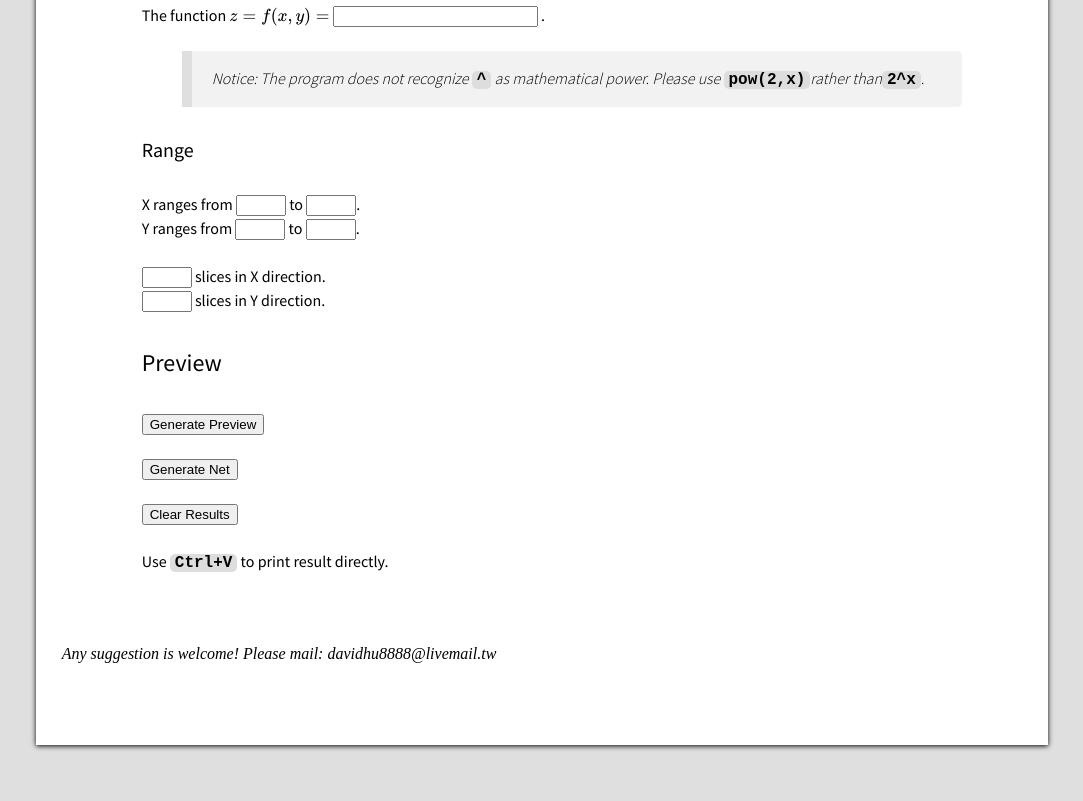
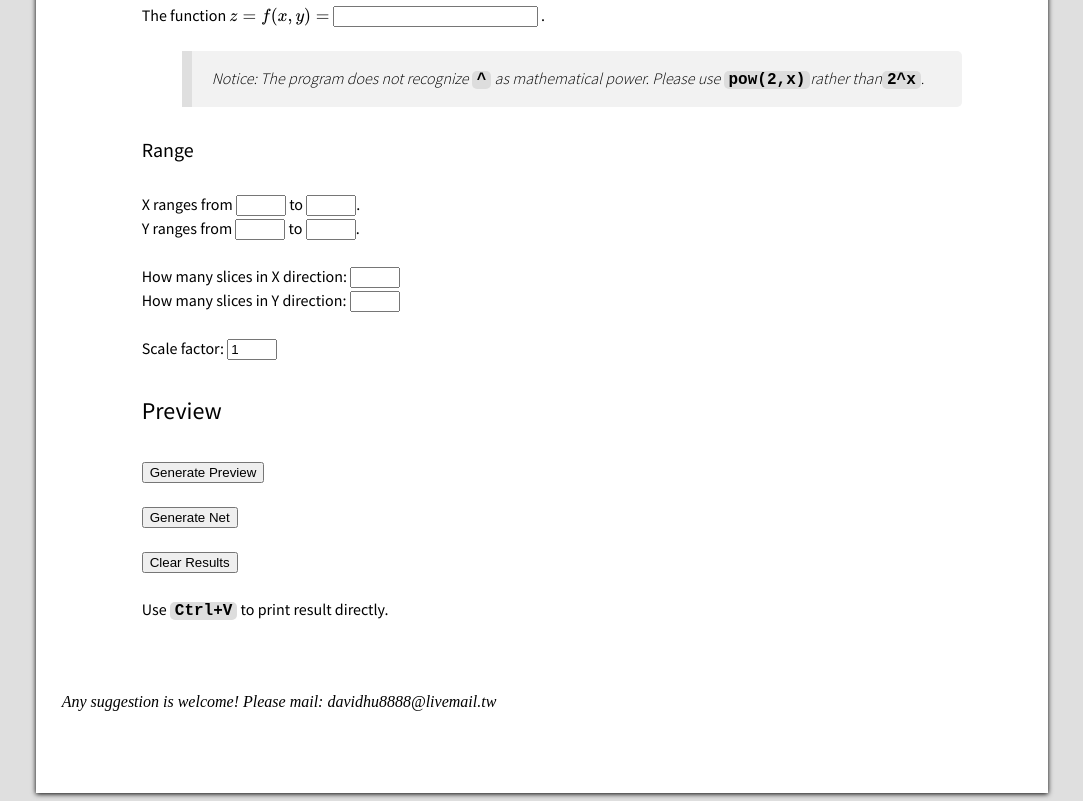
Before and after one commit to davidhu3141/OpenzFunction, a plain HTML site: page index.html in a window 1280 px wide. Shown: the part 1046-1847 px from the top of the page, without its empty margins (98-1181 px from the left). Before the commit the page ends 1799 px from the top, so only its background shows below. Drawn offline with nearby package versions, Linux system fonts and the light colour scheme; some packages are replaced by stand-ins of ours.

Commit message:
renew readme list, add scale factor

```diff
--- a/index.html
+++ b/index.html
@@ -118,7 +118,7 @@
 					geo.initLines(f);
 					segments = geo.drawVirtual();
 
-					var ckp = ck / Math.min(xd, yd);
+					var ckp = ck / Math.min(xd, yd) * parseFloat($("#sf").val());
 					d3.select(".datavis")
 						.append("svg")
 						.attr("width", ckp*(segments.maxx-segments.minx))
@@ -194,8 +194,11 @@
 Y ranges from <input style="width:50px;" id="ylb"> to <input style="width:50px;" id="yub">.</p>
 
 <!-- FORM -->
-<p><input style="width:50px;" id="xs"> slices in X direction. <br>
-<input style="width:50px;" id="ys"> slices in Y direction.</p>
+<p>How many slices in X direction: <input style="width:50px;" id="xs"> <br>
+How many slices in Y direction: <input style="width:50px;" id="ys"> </p>
+
+<!-- FORM -->
+<p>Scale factor: <input style="width:50px;" id="sf" value="1"> </p>
 
 <h3 id="preview">Preview</h3>
 
```
Also changed, not shown: 1 other file.
